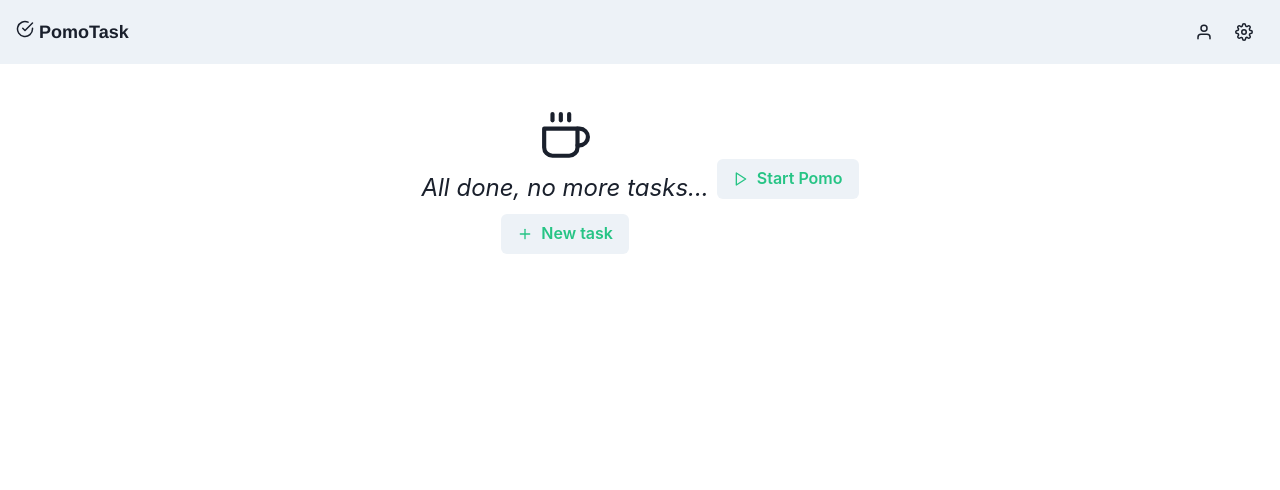
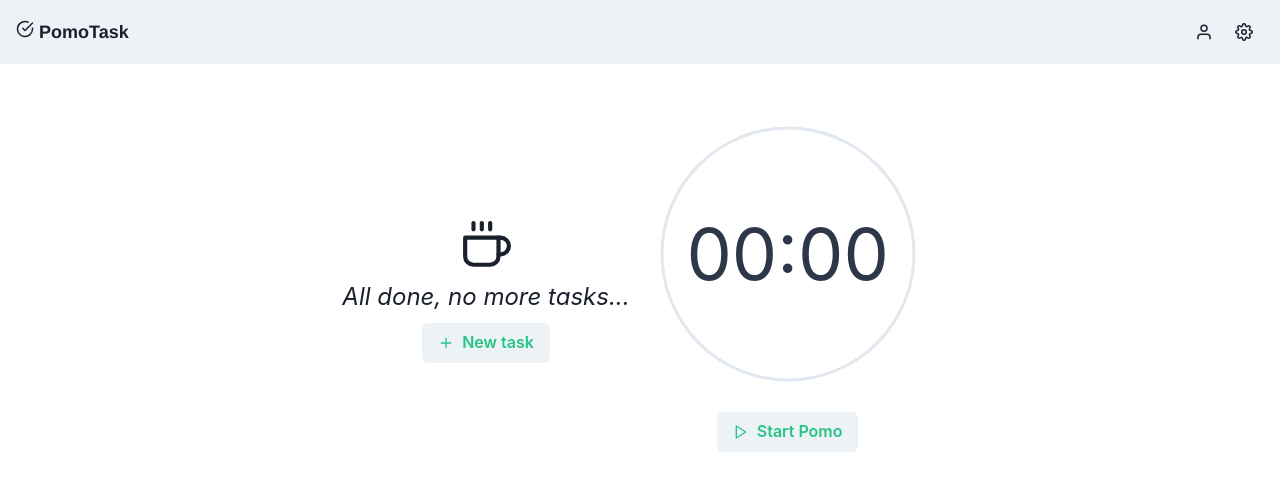
Before and after one commit to leosilva-dev/mao-amiga, a Next.js app: page / in a window 1280 px wide. Shown: the top 490 px of the page. Built offline with nearby package versions, Linux system fonts and the light colour scheme.

Commit message:
clock changes...

```diff
--- a/src/shared/components/pomodoro/Pomodoro.tsx
+++ b/src/shared/components/pomodoro/Pomodoro.tsx
@@ -20,30 +20,42 @@ export const Pomodoro: React.FC = () => {
   const seconds = secondsAmount % 60;
 
   const percentage = () => {
+    if (!isCounting) {
+      return 0;
+    }
     return (100 * (defaultTime - secondsAmount)) / defaultTime;
+  };
+
+  const getClockLabel = (): string => {
+    if (!isCounting) {
+      return "00:00";
+    } else {
+      return `${minutes.toString().padStart(2, "0")}:${seconds
+        .toString()
+        .padStart(2, "0")}`;
+    }
   };
 
   return (
     <VStack>
-      {isCounting && (
-        <>
       <Box>
         <CircularProgress
           capIsRound
-              size="400px"
+          size="300px"
           color="primary"
           value={percentage()}
-              thickness={isCounting ? "1px" : "0px"}
+          thickness={"1px"}
           trackColor={colorMode === "light" ? "gray.200" : "gray.700"}
         >
-              <CircularProgressLabel>
-                {isCounting &&
-                  `${minutes.toString().padStart(2, "0")}:${seconds
-                    .toString()
-                    .padStart(2, "0")}`}
+          <CircularProgressLabel
+            color={isCounting ? "whiteAlpha.900" : "gray.700"}
+          >
+            {getClockLabel()}
           </CircularProgressLabel>
         </CircularProgress>
       </Box>
+      <Box paddingBottom={5}>
+        {isCounting && (
           <Button
             leftIcon={<Icon as={FiStopCircle} />}
             color="primary"
@@ -52,7 +64,6 @@ export const Pomodoro: React.FC = () => {
           >
             Stop Pomo
           </Button>
-        </>
         )}
         {!isCounting && (
           <Button
@@ -64,6 +75,7 @@ export const Pomodoro: React.FC = () => {
             Start Pomo
           </Button>
         )}
+      </Box>
     </VStack>
   );
 };
```
Lines whose indentation alone changed are shown as unchanged.
